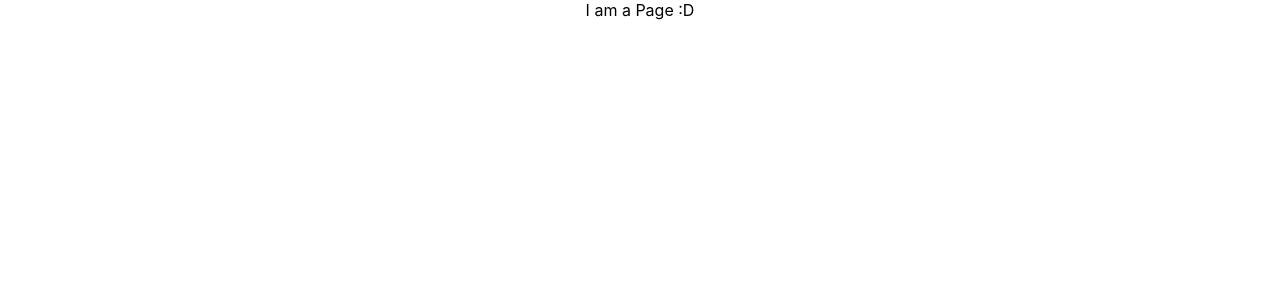
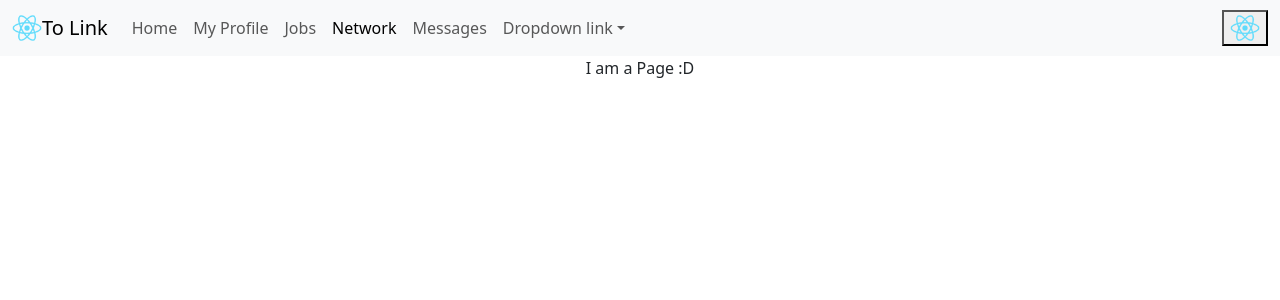
Before and after one commit to DPorichis/to-link, a React (Create React App) app: page /user/network in a window 1280 px wide. Shown: the top 300 px of the page. Built offline with nearby package versions, Linux system fonts and the light colour scheme.

Commit message:
Starting with navbar

```diff
--- a/package.json
+++ b/package.json
@@ -6,6 +6,7 @@
     "@testing-library/jest-dom": "^5.17.0",
     "@testing-library/react": "^13.4.0",
     "@testing-library/user-event": "^13.5.0",
+    "bootstrap": "^5.3.3",
     "react": "^18.3.1",
     "react-dom": "^18.3.1",
     "react-router-dom": "^6.25.1",
--- a/src/Components/Header.js
+++ b/src/Components/Header.js
@@ -0,0 +1,85 @@
+import React from "react";
+import 'bootstrap/dist/css/bootstrap.min.css';
+import 'bootstrap/dist/js/bootstrap.bundle.min.js';
+
+
+function Header(props) {
+    if(props.log === 'admin')
+    {
+        return (
+            <nav class="navbar navbar-expand-lg bg-body-tertiary">
+            <div class="container-fluid">
+                <img src="/logo192.png" width="30" height="30" class="d-inline-block align-top" alt="" />
+                <a class="navbar-brand" href="#">To Link</a>
+                <button class="navbar-toggler" type="button" data-bs-toggle="collapse" data-bs-target="#navbarNavAltMarkup" aria-controls="navbarNavAltMarkup" aria-expanded="false" aria-label="Toggle navigation">
+                <span class="navbar-toggler-icon"></span>
+                </button>
+                <div class="collapse navbar-collapse" id="navbarNavAltMarkup">
+                    <div class="navbar-nav">
+                        <a class={props.act !== 'home' ? "nav-link" : "nav-link active"} aria-current="page" href="/admin">Home</a>
+                    </div>
+                </div>
+            </div>
+            </nav>
+        );
+    }
+    else if(props.log === 'user')
+    {
+        return (
+            <nav class="navbar navbar-expand-lg bg-body-tertiary">
+            <div class="container-fluid">
+                <img src="/logo192.png" width="30" height="30" class="d-inline-block align-top" alt="" />
+                <a class="navbar-brand" href="#">To Link</a>
+                <button class="navbar-toggler" type="button" data-bs-toggle="collapse" data-bs-target="#navbarNavDropdown" aria-controls="navbarNavDropdown" aria-expanded="false" aria-label="Toggle navigation">
+                    <span class="navbar-toggler-icon"></span>
+                </button>
+                <div class="collapse navbar-collapse" id="navbarNavDropdown">
+                    <ul class="navbar-nav">
+                        <li class="nav-item">
+                            <a class={props.act !== 'home' ? "nav-link" : "nav-link active"} aria-current="page" href="/user">Home</a>
+                        </li>
+                        <li class="nav-item">
+                            <a class={props.act !== 'profile' ? "nav-link" : "nav-link active"} href="/user/profile">My Profile</a>
+                        </li>
+                        <li class="nav-item">
+                            <a class={props.act !== 'listings' ? "nav-link" : "nav-link active"} href="/user/listings">Jobs</a>
+                        </li>
+                        <li class="nav-item">
+                            <a class={props.act !== 'network' ? "nav-link" : "nav-link active"} href="/user/network">Network</a>
+                        </li>
+                        <li class="nav-item">
+                            <a class={props.act !== 'messages' ? "nav-link" : "nav-link active"} href="/user/messages">Messages</a>
+                        </li>
+
+                        <li class="nav-item dropdown">
+                            <a class="nav-link dropdown-toggle" href="#" role="button" data-bs-toggle="dropdown" aria-expanded="false">
+                                Dropdown link
+                            </a>
+                            <ul class="dropdown-menu">
+                                <li><a class="dropdown-item" href="#">Action</a></li>
+                                <li><a class="dropdown-item" href="#">Another action</a></li>
+                                <li><a class="dropdown-item" href="#">Something else here</a></li>
+                            </ul>
+                        </li>
+                        </ul>
+                    </div>
+                <button class="d-flex">
+                    <img src="/logo192.png" width="30" height="30" class="d-inline-block align-top" alt="" />
+                </button>
+            </div>
+            </nav>
+        );
+    }
+    else
+    {
+        return (
+            <nav class="navbar navbar-light bg-light">
+                <a class="navbar-brand" href="#">
+                <img src="/logo192.png" width="30" height="30" class="d-inline-block align-top" alt="" />
+                Bootstrap
+                </a>
+            </nav>
+        );
+    }
+}
+export default Header;
--- a/src/Pages/User/HomePGU.js
+++ b/src/Pages/User/HomePGU.js
@@ -1,8 +1,11 @@
 import React from "react";
+
+import Header from "../../Components/Header";
 
 function HomePGU(props) {
     return (
         <div>
+            <Header log="user" act="home"/>
             I am a Page :D
         </div>
     );
--- a/src/Pages/User/ListingsPGU.js
+++ b/src/Pages/User/ListingsPGU.js
@@ -1,8 +1,10 @@
 import React from "react";
+import Header from "../../Components/Header";
 
 function ListingsPGU(props) {
     return (
         <div>
+            <Header log="user" act="listings"/>
             I am a Page :D
         </div>
     );
--- a/src/Pages/User/MessagesPGU.js
+++ b/src/Pages/User/MessagesPGU.js
@@ -1,8 +1,10 @@
 import React from "react";
+import Header from "../../Components/Header";
 
 function MessagesPGU(props) {
     return (
         <div>
+            <Header log="user" act="messages"/>
             I am a Page :D
         </div>
     );
--- a/src/Pages/User/MyProfilePGU.js
+++ b/src/Pages/User/MyProfilePGU.js
@@ -1,8 +1,10 @@
 import React from "react";
+import Header from "../../Components/Header";
 
 function MyProfilePGU(props) {
     return (
         <div>
+            <Header log="user" act="profile"/>
             I am a Page :D
         </div>
     );
--- a/src/Pages/User/NetworkPGU.js
+++ b/src/Pages/User/NetworkPGU.js
@@ -1,8 +1,10 @@
 import React from "react";
+import Header from "../../Components/Header";
 
 function NetworkPGU(props) {
     return (
         <div>
+            <Header log="user" act="network"/>
             I am a Page :D
         </div>
     );
```
Also changed, not shown: 1 other file (tests, documents, lock files or other folders).
